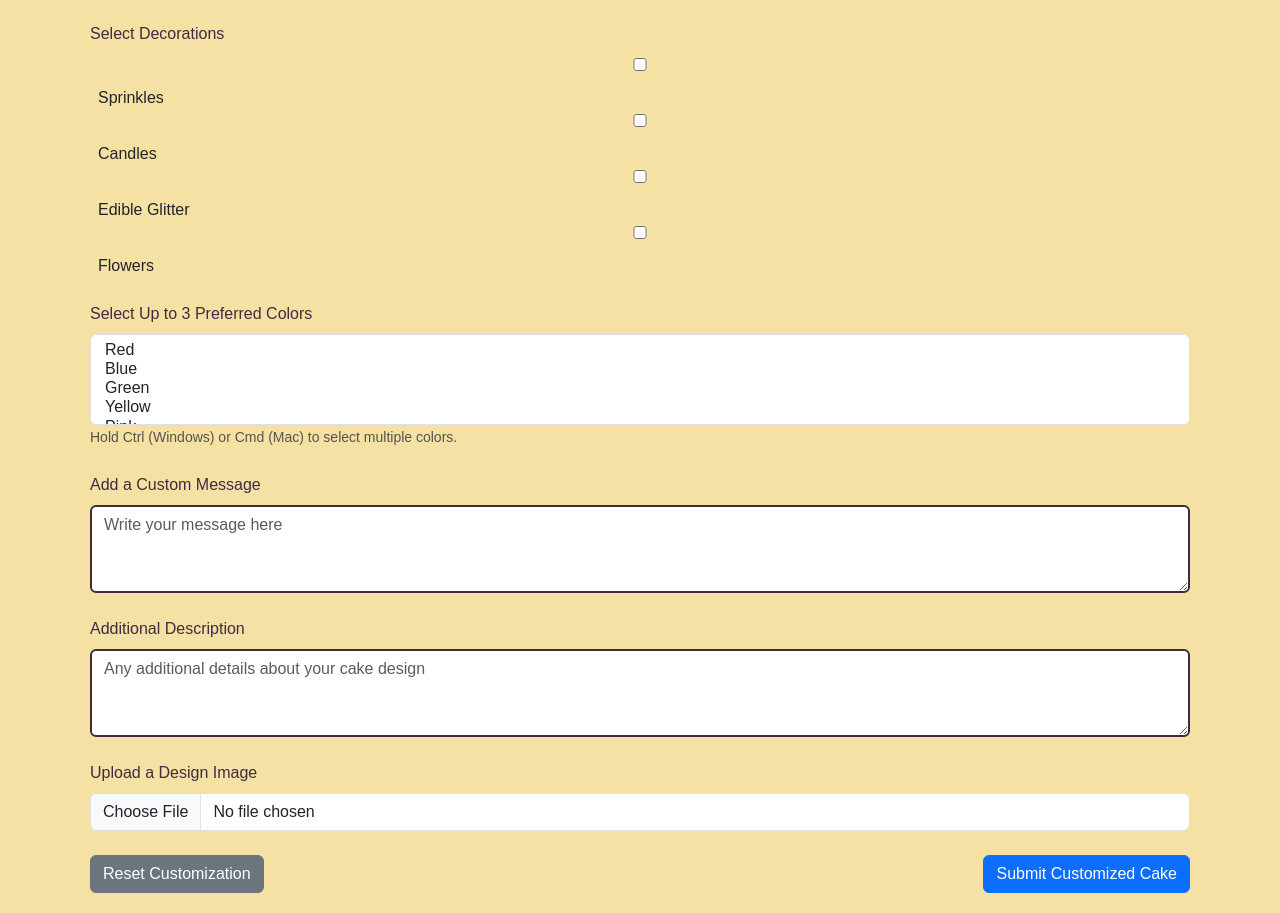
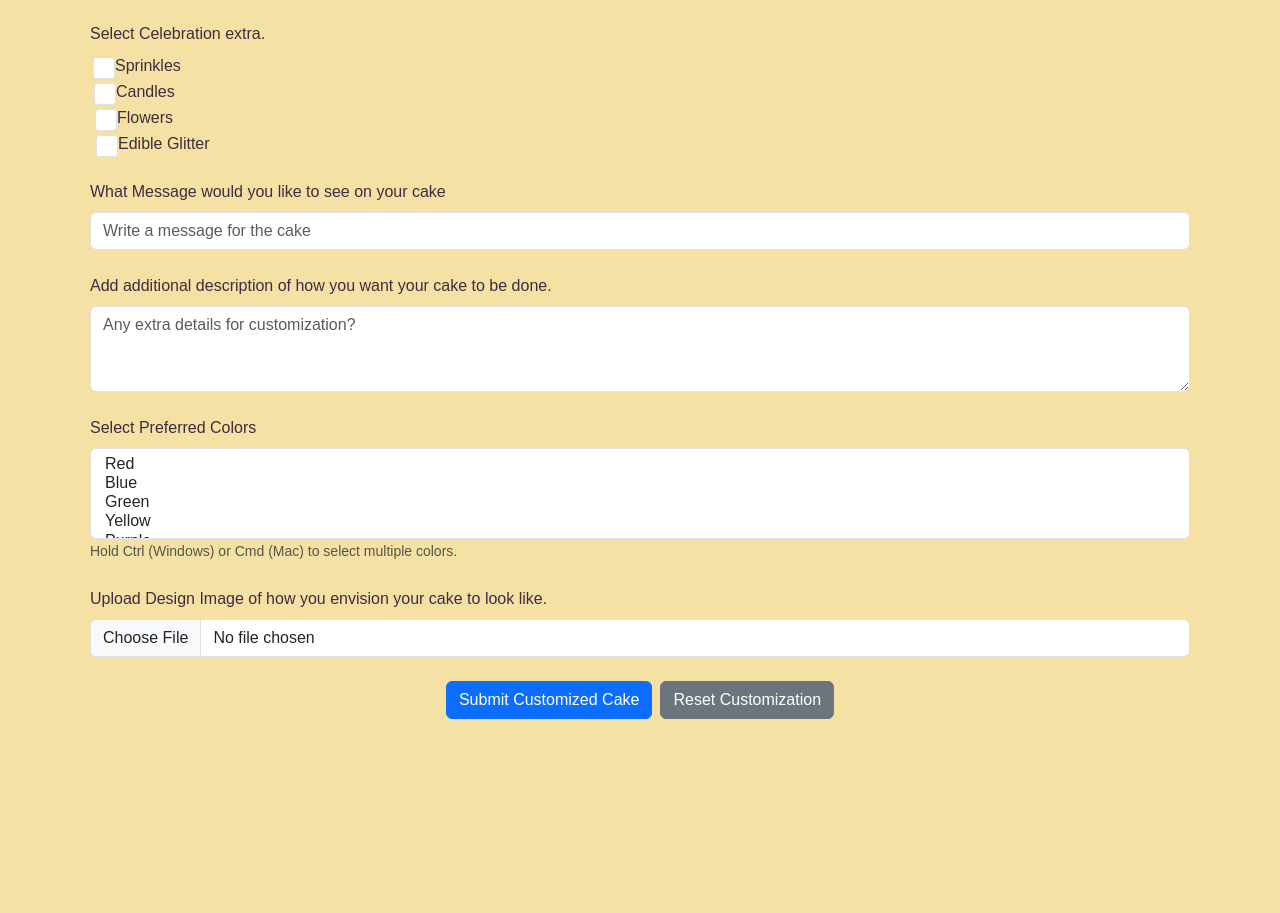
Before and after one commit to Cephas-Muhia/Webstack---Portfolio-Project, a React app in the folder creme-de-cake-app/creme-de-cake-frontend/: page /customize in a window 1280 px wide. Shown: the part 860-1773 px from the top of the page. After the commit the page ends 1599 px from the top, so only its background shows below. Built offline with nearby package versions, Linux system fonts and the light colour scheme.

Commit message:
solved the issue on Customize.js page where decoration selection was not well displayed

```diff
--- a/creme-de-cake-app/creme-de-cake-frontend/src/pages/Customize.js
+++ b/creme-de-cake-app/creme-de-cake-frontend/src/pages/Customize.js
@@ -34,7 +34,7 @@ function Customize() {
         const response = await axios.get(`http://localhost:5000/api/cakes/${orderId}`);
         const cake = response.data;
 
-        setFormData((prevData) => ({
+        setFormData(prevData => ({
           ...prevData,
           cakeId: cake._id,
           name: cake.name || '',
@@ -63,36 +63,36 @@ function Customize() {
 
   const handleChange = (e) => {
     const { name, value } = e.target;
-    setFormData((prevData) => ({
+    setFormData(prevData => ({
       ...prevData,
       [name]: value,
     }));
   };
 
   const handleFlavorChange = (e) => {
-    const options = Array.from(e.target.selectedOptions, (option) => option.value);
+    const options = Array.from(e.target.selectedOptions, option => option.value);
     if (options.length <= 3) {
       setFlavors(options);
-      setFormData((prevData) => ({ ...prevData, CakeFlavor: options }));
+      setFormData(prevData => ({ ...prevData, CakeFlavor: options }));
     }
   };
 
   const handleCustomFlavorChange = (e) => {
-    setFormData((prevData) => ({ ...prevData, customFlavor: e.target.value }));
+    setFormData(prevData => ({ ...prevData, customFlavor: e.target.value }));
   };
 
   const handleColorChange = (e) => {
-    const options = Array.from(e.target.selectedOptions, (option) => option.value);
+    const options = Array.from(e.target.selectedOptions, option => option.value);
     setColors(options);
-    setFormData((prevData) => ({ ...prevData, preferredColors: options }));
+    setFormData(prevData => ({ ...prevData, preferredColors: options }));
   };
 
   const handleDecorationChange = (e) => {
     const { value, checked } = e.target;
     const updatedDecorations = checked
       ? [...formData.decorations, value]
-      : formData.decorations.filter((decoration) => decoration !== value);
-    setFormData((prevData) => ({ ...prevData, decorations: updatedDecorations }));
+      : formData.decorations.filter(decoration => decoration !== value);
+    setFormData(prevData => ({ ...prevData, decorations: updatedDecorations }));
   };
 
   const handleFileUpload = async (e) => {
@@ -106,7 +106,7 @@ function Customize() {
           'Content-Type': 'multipart/form-data',
         },
       });
-      setFormData((prevData) => ({ ...prevData, designImage: response.data.filePath }));
+      setFormData(prevData => ({ ...prevData, designImage: response.data.filePath }));
     } catch (error) {
       console.error('Error uploading file:', error);
       setError('File upload failed. Please try again.');
@@ -128,13 +128,8 @@ function Customize() {
       designImage: formData.designImage,
     };
 
-    // Log the data to see what is being sent
-    console.log('Customization data being sent:', customizationData);
-
     try {
       const response = await axios.post('http://localhost:5000/api/customizations', customizationData);
-      console.log('Customization submitted successfully:', response.data);
-
       const newOrderId = response.data.order._id;
       navigate(`/cart/${newOrderId}`);
     } catch (error) {
@@ -176,12 +171,7 @@ function Customize() {
         {/* Icing Type */}
         <div className="mb-4">
           <label className="form-label" style={{ color: '#3e2c41' }}>Select Icing</label>
-          <select
-            className="form-select"
-            name="icingType"
-            value={formData.icingType}
-            onChange={handleChange}
-          >
+          <select className="form-select" name="icingType" value={formData.icingType} onChange={handleChange}>
             <option value="Soft icing">Soft icing</option>
             <option value="Hard icing">Hard icing</option>
             <option value="Fresh cream">Fresh cream</option>
@@ -243,81 +233,74 @@ function Customize() {
 
         {/* Decorations */}
         <div className="mb-4">
-          <label className="form-label" style={{ color: '#3e2c41' }}>Select Decorations</label>
+          <label className="form-label" style={{ color: '#3e2c41' }}>Select Celebration extra.</label>
           <div>
-            {['Sprinkles', 'Candles', 'Edible Glitter', 'Flowers'].map((decoration) => (
-              <div key={decoration}>
+            {['Sprinkles', 'Candles', 'Flowers', 'Edible Glitter'].map((decoration) => (
+              <div className="form-check" key={decoration}>
                 <input
                   type="checkbox"
+                  className="form-check-input"
                   value={decoration}
                   checked={formData.decorations.includes(decoration)}
                   onChange={handleDecorationChange}
                 />
-                <label className="ms-2">{decoration}</label>
+                <label className="form-check-label" style={{ color: '#3e2c41' }}>{decoration}</label>
               </div>
             ))}
           </div>
         </div>
 
+        {/* Message */}
+        <div className="mb-4">
+          <label className="form-label" style={{ color: '#3e2c41' }}>What Message would you like to see on your cake</label>
+          <input
+            type="text"
+            className="form-control"
+            name="message"
+            value={formData.message}
+            onChange={handleChange}
+            placeholder="Write a message for the cake"
+          />
+        </div>
+
+        {/* Additional Description */}
+        <div className="mb-4">
+          <label className="form-label" style={{ color: '#3e2c41' }}>Add additional description of how you want your cake to be done.</label>
+          <textarea
+            className="form-control"
+            name="additionalDescription"
+            value={formData.additionalDescription}
+            onChange={handleChange}
+            rows="3"
+            placeholder="Any extra details for customization?"
+          />
+        </div>
+
         {/* Preferred Colors */}
         <div className="mb-4">
-          <label className="form-label" style={{ color: '#3e2c41' }}>Select Up to 3 Preferred Colors</label>
+          <label className="form-label" style={{ color: '#3e2c41' }}>Select Preferred Colors</label>
           <select multiple className="form-select" value={colors} onChange={handleColorChange}>
             <option value="Red">Red</option>
             <option value="Blue">Blue</option>
             <option value="Green">Green</option>
             <option value="Yellow">Yellow</option>
+            <option value="Purple">Purple</option>
             <option value="Pink">Pink</option>
-            <option value="Black">Black</option>
-            <option value="White">White</option>
+            <option value="Orange">Orange</option>
           </select>
           <small className="form-text text-muted">Hold Ctrl (Windows) or Cmd (Mac) to select multiple colors.</small>
-          {colors.length >= 3 && <p className="text-warning">You can only select up to 3 colors.</p>}
         </div>
 
-        {/* Custom Message */}
+        {/* Design Image Upload */}
         <div className="mb-4">
-          <label className="form-label" style={{ color: '#3e2c41' }}>Add a Custom Message</label>
-          <textarea
-            className="form-control"
-            rows="3"
-            name="message"
-            value={formData.message}
-            onChange={handleChange}
-            placeholder="Write your message here"
-            style={{ borderColor: '#3e2c41', borderWidth: '2px' }}
-          />
-        </div>
-
-        {/* Additional Description */}
-        <div className="mb-4">
-          <label className="form-label" style={{ color: '#3e2c41' }}>Additional Description</label>
-          <textarea
-            className="form-control"
-            rows="3"
-            name="additionalDescription"
-            value={formData.additionalDescription}
-            onChange={handleChange}
-            placeholder="Any additional details about your cake design"
-            style={{ borderColor: '#3e2c41', borderWidth: '2px' }}
-          />
-        </div>
-
-        {/* Image Upload */}
-        <div className="mb-4">
-          <label className="form-label" style={{ color: '#3e2c41' }}>Upload a Design Image</label>
-          <input
-            type="file"
-            accept="image/*"
-            className="form-control"
-            onChange={handleFileUpload}
-          />
+          <label className="form-label" style={{ color: '#3e2c41' }}>Upload Design Image of how you envision your cake to look like.</label>
+          <input type="file" className="form-control" accept="image/*" onChange={handleFileUpload} />
           {formData.designImage && <p className="text-success">Image uploaded successfully!</p>}
         </div>
 
-        <div className="d-flex justify-content-between">
+        <div className="text-center">
+          <button type="submit" className="btn btn-primary me-2">Submit Customized Cake</button>
           <button type="button" className="btn btn-secondary" onClick={handleReset}>Reset Customization</button>
-          <button type="submit" className="btn btn-primary">Submit Customized Cake</button>
         </div>
       </form>
     </div>
```
